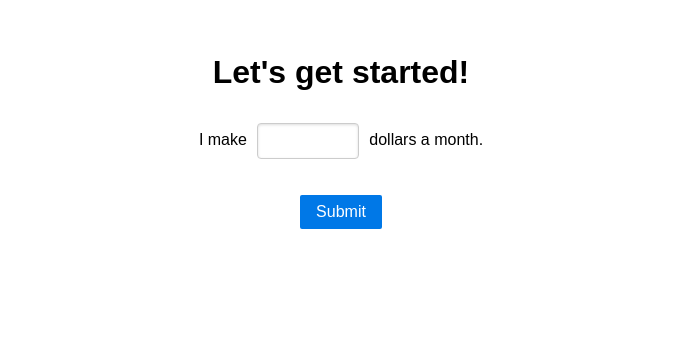
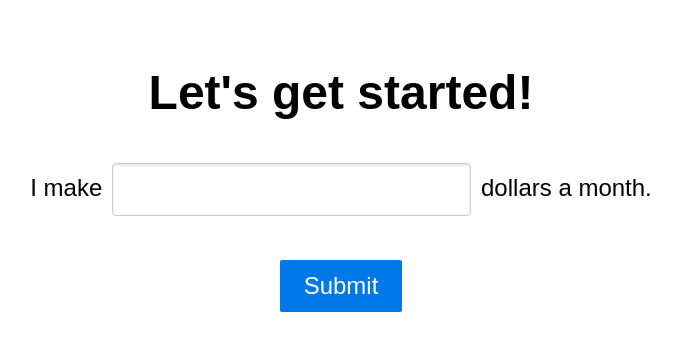
Before and after one commit to thinkful-ei18/adrian-budget-app, a React (Create React App) app: page /onboarding-income in a window 1280 px wide. Shown: the part 267-618 px from the top of the page, without its empty margins (299-980 px from the left). Built offline with nearby package versions, Linux system fonts and the light colour scheme; no server answers.

Commit message:
increase font-size

```diff
--- a/src/components/income.css
+++ b/src/components/income.css
@@ -1,4 +1,5 @@
 .budget-income {
+  font-size: 150%;
   width: 80%;
   height: 25%;
   text-align: center;
@@ -17,7 +18,6 @@
 }
 
 .pure-input-1-8 {
-  width: 10%;
   font-weight: bold;
   text-align: center;
 }
```
